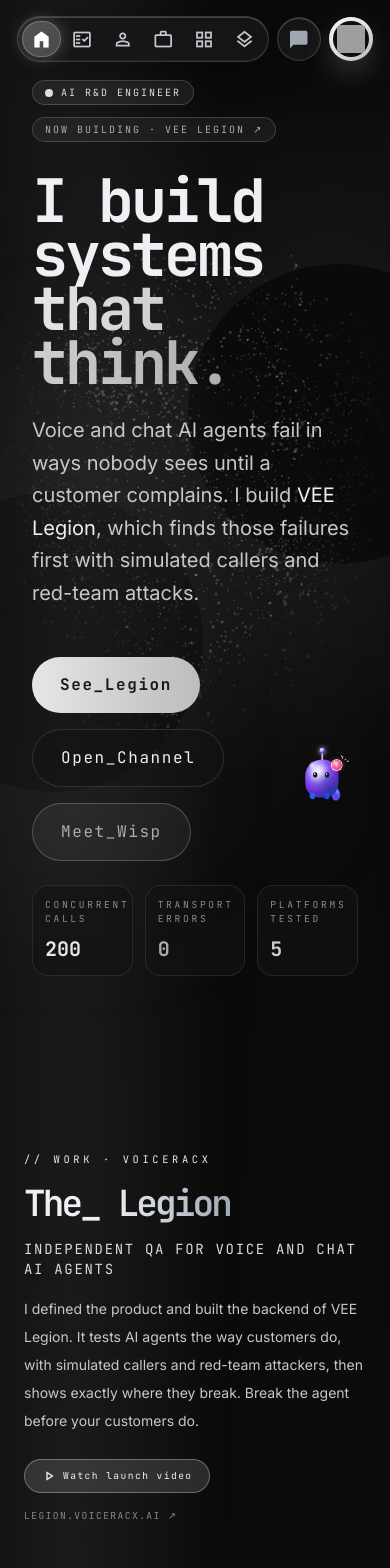
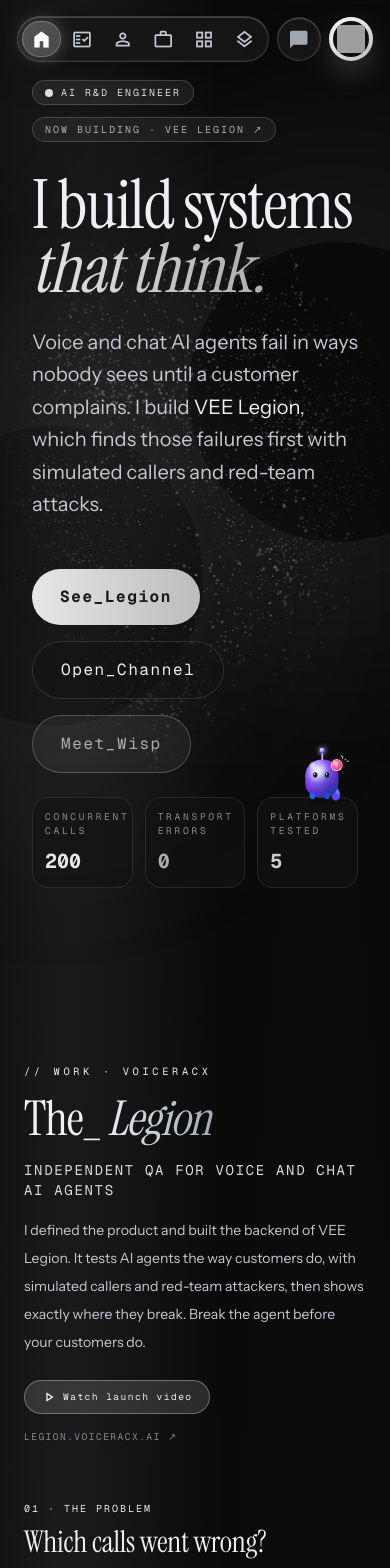
Before and after one commit to yuv008/portfolio, a Next.js app: page / in a window 390 px wide. Shown: the top 1568 px of the page. Built offline with nearby package versions, Linux system fonts and the light colour scheme; grey boxes are pictures that could not be loaded.

Commit message:
Typography: Instrument Serif, Instrument Sans, Geist Mono (#41)
Serif headlines with italic accents, sans body, mono labels; social image redrawn to match.

```diff
--- a/app/globals.css
+++ b/app/globals.css
@@ -5,6 +5,7 @@
   --font-family-display: var(--font-display), monospace;
   --font-family-body: var(--font-body), sans-serif;
   --font-family-mono: var(--font-display), monospace;
+  --font-family-serif: var(--font-serif), Georgia, serif;
 }
 
 :root {
@@ -98,8 +99,14 @@
   }
 
   .section-title {
-    @apply text-4xl font-semibold tracking-[-0.08em] text-text-strong md:text-6xl;
-    font-family: var(--font-display), monospace;
+    @apply text-5xl font-normal tracking-[-0.02em] text-text-strong md:text-7xl;
+    font-family: var(--font-serif), Georgia, serif;
+    line-height: 1.02;
+  }
+  /* The accent word in a title is set in the serif's italic, with room so the gradient never clips its slant. */
+  .section-title > span.bg-clip-text {
+    font-style: italic;
+    padding-right: 0.08em;
   }
 
   .section-copy {
--- a/app/layout.tsx
+++ b/app/layout.tsx
@@ -1,5 +1,5 @@
 import type { Metadata } from "next";
-import { JetBrains_Mono, Inter } from "next/font/google";
+import { Geist_Mono, Instrument_Sans, Instrument_Serif } from "next/font/google";
 import "./globals.css";
 import { TopNavBar } from "@/components/layout/TopNavBar";
 import { Toaster } from "react-hot-toast";
@@ -7,7 +7,8 @@ import { HeroFieldLazy } from "@/components/three/HeroFieldLazy";
 import { LiteMode } from "@/components/ui/LiteMode";
 
 
-const jetbrainsMono = JetBrains_Mono({
+// Labels, numbers and buttons: a quiet mono. Body copy: Instrument Sans. Big headlines: Instrument Serif.
+const geistMono = Geist_Mono({
   subsets: ["latin"],
   variable: "--font-display",
   display: "swap",
@@ -15,12 +16,22 @@ const jetbrainsMono = JetBrains_Mono({
   fallback: ["Courier New", "monospace"],
 });
 
-const inter = Inter({
+const instrumentSans = Instrument_Sans({
   subsets: ["latin"],
   variable: "--font-body",
   display: "swap",
   preload: true,
   fallback: ["system-ui", "sans-serif"],
+});
+
+const instrumentSerif = Instrument_Serif({
+  subsets: ["latin"],
+  weight: "400",
+  style: ["normal", "italic"],
+  variable: "--font-serif",
+  display: "swap",
+  preload: true,
+  fallback: ["Georgia", "serif"],
 });
 
 export const metadata: Metadata = {
@@ -52,7 +63,7 @@ export default function RootLayout({
   return (
     <html
       lang="en"
-      className={`${jetbrainsMono.variable} ${inter.variable} dark`}
+      className={`${geistMono.variable} ${instrumentSans.variable} ${instrumentSerif.variable} dark`}
       style={{
         background:
           "radial-gradient(ellipse at 18% 12%, rgba(230,230,230,0.08), transparent 34%), radial-gradient(ellipse at 82% 36%, rgba(172,172,172,0.07), transparent 38%), rgb(10 10 11)",
--- a/components/projects/ProjectDetail.tsx
+++ b/components/projects/ProjectDetail.tsx
@@ -88,7 +88,7 @@ export function ProjectDetail({ project, accent, onClose }: { project: Project;
             <p className="font-display text-[10px] uppercase tracking-[0.2em]" style={{ color: accent }}>
               {project.period}
             </p>
-            <h3 className="mt-1 font-display text-3xl font-semibold text-text-strong">{project.name}</h3>
+            <h3 className="mt-1 font-serif text-5xl font-normal tracking-[-0.01em] text-text-strong">{project.name}</h3>
             <p className="mt-2 max-w-2xl text-base text-text-soft">{project.tagline}</p>
 
             <div className="mt-4 flex flex-wrap gap-2">
--- a/components/sections/Hero.tsx
+++ b/components/sections/Hero.tsx
@@ -49,14 +49,14 @@ export function Hero() {
         </div>
 
         <h1
-          className="text-6xl md:text-8xl font-bold leading-[0.9] tracking-tighter mb-6"
-          style={{ fontFamily: "var(--font-display), monospace", color: "rgb(var(--neural-text))" }}
+          className="mb-6 font-serif font-normal leading-[0.94] tracking-[-0.02em] text-[4.25rem] md:text-[clamp(5rem,8.4vw,7.5rem)]"
+          style={{ color: "rgb(var(--neural-text))" }}
         >
           I build systems{" "}
           <br />
           <span
-            className="text-transparent bg-clip-text"
-            style={{ backgroundImage: "linear-gradient(to right, #e6e6e6, #acacac)" }}
+            className="text-transparent bg-clip-text italic"
+            style={{ backgroundImage: "linear-gradient(to right, #e6e6e6, #acacac)", paddingRight: "0.08em" }}
           >
             that think.
           </span>
--- a/components/sections/Projects.tsx
+++ b/components/sections/Projects.tsx
@@ -83,7 +83,7 @@ function Tile({ project, onOpen }: { project: Project; onOpen: () => void }) {
           </p>
         </div>
 
-        <h3 className={`mt-2 font-semibold text-text-strong ${hero ? "text-4xl" : "text-2xl"}`} style={{ fontFamily: "var(--font-display), monospace" }}>
+        <h3 className={`mt-2 font-serif font-normal tracking-[-0.01em] text-text-strong ${hero ? "text-6xl" : "text-4xl"}`}>
           {project.name}
         </h3>
         <p className="mt-2 text-sm leading-6 text-text-soft">{project.tagline}</p>
@@ -202,9 +202,9 @@ export function Projects() {
           <p className="mb-2 text-[10px] uppercase tracking-[0.2em] text-neural-cyan" style={{ fontFamily: "var(--font-display), monospace" }}>
             Manifest_v{projects.length}.0
           </p>
-          <h2 className="text-7xl font-bold leading-none tracking-tighter md:text-8xl" style={{ fontFamily: "var(--font-display), monospace" }}>
-            THE{" "}
-            <span className="bg-gradient-to-br from-[#f4f4f4] to-[#dbdbdb] bg-clip-text text-transparent">FORGE</span>
+          <h2 className="section-title">
+            The_{" "}
+            <span className="bg-gradient-to-r from-neural-cyan to-neural-violet bg-clip-text text-transparent">Forge</span>
           </h2>
         </div>
         <p className="max-w-xs text-sm leading-relaxed text-text-soft md:ml-auto md:text-right">
--- a/components/sections/Skills.tsx
+++ b/components/sections/Skills.tsx
@@ -36,7 +36,10 @@ export function Skills() {
       <div className="section-container">
         <div className="mb-12">
           <p className="section-kicker mb-4">{"// System_Status: Operational"}</p>
-          <h2 className="section-title w-fit bg-gradient-to-r from-neural-cyan to-neural-violet bg-clip-text text-transparent">THE MATRIX</h2>
+          <h2 className="section-title">
+            The_{" "}
+            <span className="bg-gradient-to-r from-neural-cyan to-neural-violet bg-clip-text text-transparent">Matrix</span>
+          </h2>
           <p className="section-copy mt-4 !text-base">
             The tools I build with, and how they connect. Hover a logo or a node to see what connects to it, or drag the graph.
           </p>
--- a/components/sections/StressTest.tsx
+++ b/components/sections/StressTest.tsx
@@ -421,7 +421,7 @@ export function StressTest() {
                   aria-current={i === active ? "step" : undefined}
                 >
                   <p className="font-display text-[10px] uppercase tracking-[0.2em] text-neural-cyan">{s.kicker}</p>
-                  <h3 className="mt-2 text-2xl font-semibold text-text-strong md:text-3xl" style={{ fontFamily: "var(--font-display), monospace" }}>
+                  <h3 className="mt-2 font-serif text-3xl font-normal tracking-[-0.01em] text-text-strong md:text-4xl">
                     {s.title}
                   </h3>
                   <p className="mt-3 max-w-lg text-sm leading-7 text-text-soft">{s.body}</p>
@@ -458,7 +458,7 @@ export function StressTest() {
               <div className="lc-head flex items-start justify-between gap-4">
                 <div>
                   <p className="font-display text-[10px] uppercase tracking-[0.2em] text-neural-cyan">{s.kicker}</p>
-                  <h3 className="mt-1.5 text-2xl font-semibold text-text-strong" style={{ fontFamily: "var(--font-display), monospace" }}>
+                  <h3 className="mt-1.5 font-serif text-3xl font-normal tracking-[-0.01em] text-text-strong">
                     {s.title}
                   </h3>
                 </div>
--- a/tailwind.config.ts
+++ b/tailwind.config.ts
@@ -29,6 +29,7 @@ const config: Config = {
         display: ["var(--font-display)", "monospace"],
         body: ["var(--font-body)", "sans-serif"],
         mono: ["var(--font-display)", "monospace"],
+        serif: ["var(--font-serif)", "Georgia", "serif"],
       },
       boxShadow: {
         glass: "0 24px 80px rgba(0, 0, 0, 0.28)",
```
Also changed, not shown: public/og-image.png.
